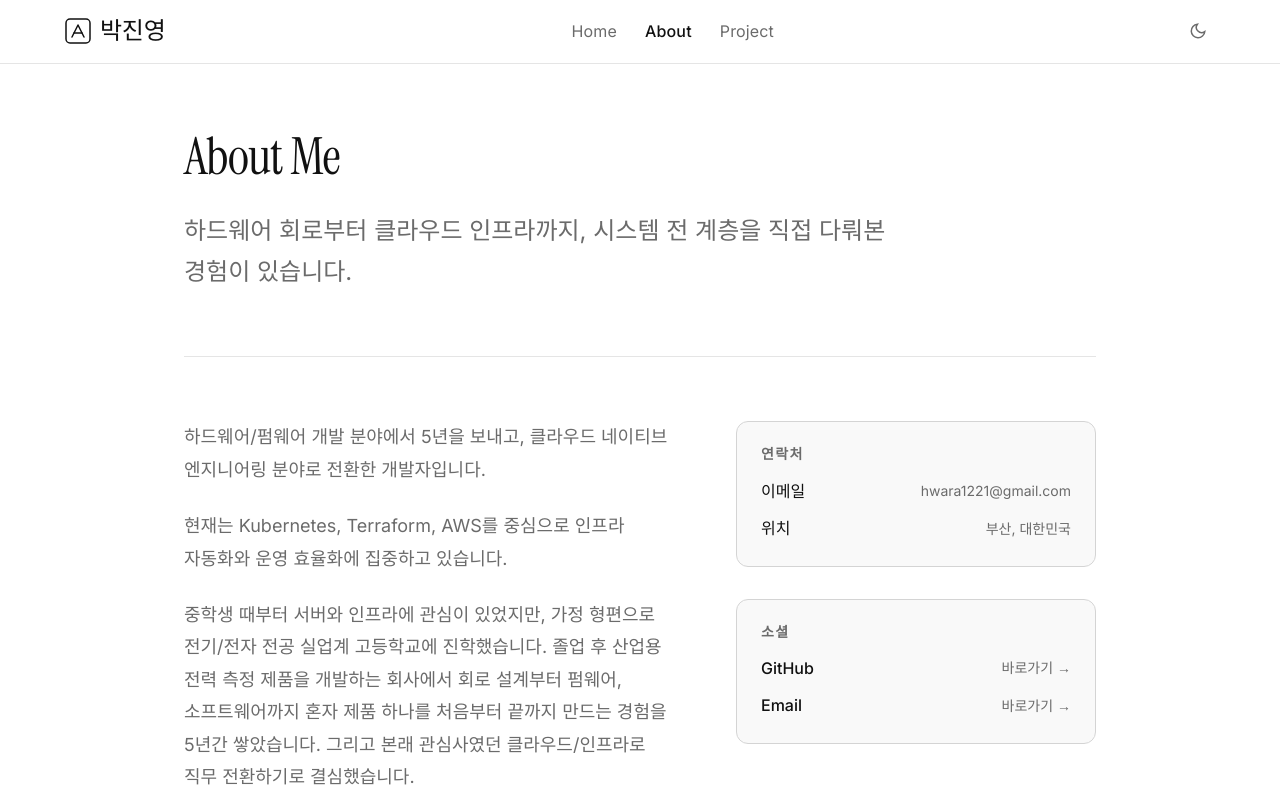
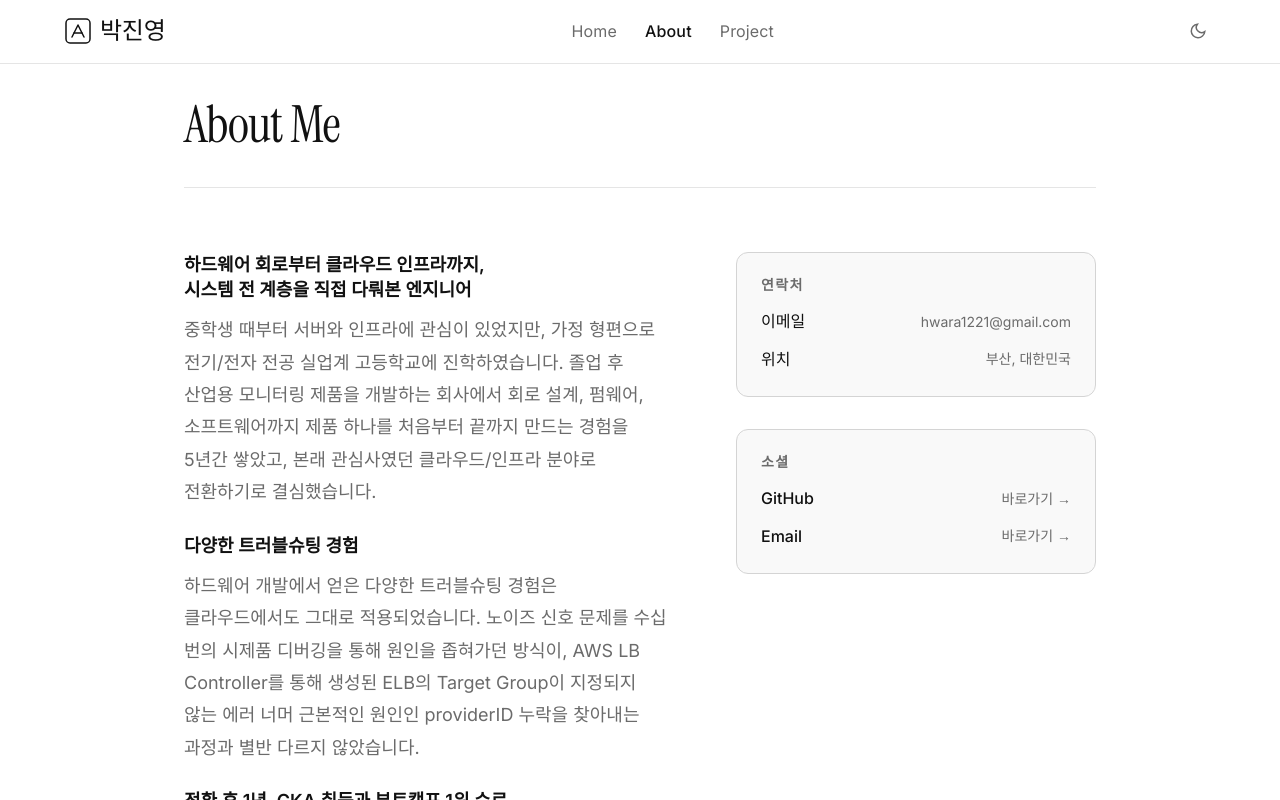
Before and after one commit to Hwara/portfolio, a React (Vite) app: page / in a window 1280 px wide. Both pictures are taken after a click on the button "소개 보기". Shown: the top 800 px of the page. Built offline with nearby package versions, Linux system fonts and the light colour scheme.

Commit message:
feat: improve readability

```diff
--- a/src/components/AboutPage.css
+++ b/src/components/AboutPage.css
@@ -1,5 +1,5 @@
 .about__hero {
-  padding-block: var(--space-16);
+  padding-block: var(--space-8);
   border-bottom: 1px solid var(--color-divider);
 }
 
@@ -8,14 +8,6 @@
   font-size: var(--text-2xl);
   font-weight: 400;
   letter-spacing: -0.02em;
-  margin-bottom: var(--space-6);
-}
-
-.about__hero-lead {
-  font-size: var(--text-lg);
-  color: var(--color-text-muted);
-  max-width: 56ch;
-  line-height: 1.7;
 }
 
 .about__body {
@@ -31,18 +23,36 @@
   gap: var(--space-6);
 }
 
-.about__body-text p {
+.about__section {
+  display: flex;
+  flex-direction: column;
+  gap: var(--space-3);
+}
+
+.about__section-title {
+  font-size: var(--text-base);
+  font-weight: 600;
+  color: var(--color-text);
+  line-height: 1.4;
+  white-space: pre-line;
+  /* \n 줄바꿈 처리 */
+}
+
+.about__section-body {
   font-size: var(--text-base);
   color: var(--color-text-muted);
   line-height: 1.8;
   max-width: 58ch;
+  word-break: keep-all;
+  overflow-wrap: break-word;
 }
 
-.about__body-text h3 {
-  font-size: var(--text-lg);
-  font-weight: 500;
-  margin-top: var(--space-4);
-  margin-bottom: var(--space-2);
+/* 기술 스택 블록 */
+.about__skills-block {
+  display: flex;
+  flex-direction: column;
+  gap: var(--space-3);
+  margin-top: var(--space-2);
 }
 
 .about__sidebar {
@@ -171,6 +181,29 @@
   max-width: 56ch;
 }
 
+.experience__desc-list {
+  list-style: none;
+  display: flex;
+  flex-direction: column;
+  gap: var(--space-2);
+}
+
+.experience__desc-list li {
+  font-size: var(--text-sm);
+  color: var(--color-text-muted);
+  line-height: 1.7;
+  padding-left: var(--space-4);
+  position: relative;
+  word-break: keep-all;
+}
+
+.experience__desc-list li::before {
+  content: "-";
+  position: absolute;
+  left: 0;
+  color: var(--color-text-faint);
+}
+
 @media (max-width: 768px) {
   .about__body {
     grid-template-columns: 1fr;
--- a/src/components/AboutPage.jsx
+++ b/src/components/AboutPage.jsx
@@ -8,18 +8,24 @@ export default function AboutPage() {
         {/* Hero */}
         <section className="about__hero" aria-labelledby="about-title">
           <h1 id="about-title" className="about__hero-title fade-in fade-in-1">About Me</h1>
-          <p className="about__hero-lead fade-in fade-in-2">{PROFILE.bio}</p>
         </section>
 
         {/* Body */}
         <section className="about__body" aria-label="소개 상세">
           <div className="about__body-text fade-in fade-in-1">
-            {PROFILE.about.map((t, i) => <p key={i}>{t}</p>)}
-            <h3>기술 스택</h3>
-            <div className="about__skills">
-              {PROFILE.skills.map((s) => (
-                <span key={s} className="skill-tag">{s}</span>
-              ))}
+            {PROFILE.about.map((item, i) => (
+              <div key={i} className="about__section">
+                <h3 className="about__section-title">{item.title}</h3>
+                <p className="about__section-body">{item.body}</p>
+              </div>
+            ))}
+            <div className="about__skills-block">
+              <h3 className="about__section-title">기술 스택</h3>
+              <div className="about__skills">
+                {PROFILE.skills.map((s) => (
+                  <span key={s} className="skill-tag">{s}</span>
+                ))}
+              </div>
             </div>
           </div>
 
@@ -70,7 +76,9 @@ export default function AboutPage() {
                 </div>
                 <div className="experience__content">
                   <h3>{e.role}</h3>
-                  <p>{e.desc}</p>
+                  <ul className="experience__desc-list">
+                    {e.desc.map((d, i) => <li key={i}>{d}</li>)}
+                  </ul>
                 </div>
               </article>
             ))}
--- a/src/data/index.js
+++ b/src/data/index.js
@@ -1,17 +1,23 @@
 export const PROFILE = {
   name: "박진영",
   nameEn: "Jinyeong Park",
-  role: "Cloud/Infra Engineer",
+  role: "Cloud / Infra Engineer",
 
-  bio: "하드웨어 회로부터 클라우드 인프라까지, 시스템 전 계층을 직접 다뤄본 경험이 있습니다.",
+  bio: "하드웨어 개발부터 클라우드 인프라까지, 시스템 전 계층을 직접 다뤄본 엔지니어",
   about: [
-    "하드웨어/펌웨어 개발 분야에서 5년을 보내고, 클라우드 네이티브 엔지니어링 분야로 전환한 개발자입니다.",
-    "현재는 Kubernetes, Terraform, AWS를 중심으로 인프라 자동화와 운영 효율화에 집중하고 있습니다.",
-    "중학생 때부터 서버와 인프라에 관심이 있었지만, 가정 형편으로 전기/전자 전공 실업계 고등학교에 진학했습니다. 졸업 후 산업용 전력 측정 제품을 개발하는 회사에서 회로 설계부터 펌웨어, 소프트웨어까지 혼자 제품 하나를 처음부터 끝까지 만드는 경험을 5년간 쌓았습니다. 그리고 본래 관심사였던 클라우드/인프라로 직무 전환하기로 결심했습니다.",
-    "하드웨어 개발을 통해 다양한 트러블슈팅 경험을 얻게 되었습니다. 노이즈 신호로 인한 오류 동작을 해결하기 위해 수십 번의 시제품을 제작하며 문제를 좁혀가는 과정을 반복하였고 결국 문제를 해결하였습니다.",
-    "이 경험은 클라우드 인프라에서도 그대로 이어져 Calico CNI 네트워크 장애에서 표면적 오류(DNS 에러) 너머의 근본적인 원인 (BGP/VXLAN 포트 차단)을 찾아내는 기반이 되었습니다. 이처럼 계층을 넘나들며 원인을 추적하는 사고방식은 하드웨어 디버깅을 통해 만들어질 수 있었습니다.",
-    "앞으로의 목표는 동료분들이 믿고 의지할 수 있는 든든한 버팀목같은 엔지니어가 되는 것 입니다.",
-    "이 같은 목표를 달성하기 위해 부트캠프 프로젝트에서 팀원이 건강 문제로 잠시 빠지게 되어 인프라 전반을 혼자 담당하게 된 상황에서도 Terraform IaC, Kubernetes 클러스터 구축, 보안 시스템까지 기존 목표한 기능 구현을 완료하는 등의 노력을 다하였습니다.",
+    {
+      title: "하드웨어 회로부터 클라우드 인프라까지, 시스템 전 계층을 직접 다뤄본 엔지니어",
+      body: "중학생 때부터 서버와 인프라에 관심이 있었지만, 가정 형편으로 전기/전자 전공 실업계 고등학교에 진학하였습니다. 졸업 후 산업용 모니터링 제품을 개발하는 회사에서 회로 설계, 펌웨어, 소프트웨어까지 제품 하나를 처음부터 끝까지 만드는 경험을 5년간 쌓았고, 본래 관심사였던 클라우드/인프라 분야로 전환하기로 결심했습니다."
+    },
+    {
+      title: "다양한 트러블슈팅 경험",
+      body: "하드웨어 개발에서 얻은 다양한 트러블슈팅 경험은 클라우드에서도 그대로 적용되었습니다. 노이즈 신호 문제를 수십 번의 시제품 디버깅을 통해 원인을 좁혀가던 방식이, AWS LB Controller를 통해 생성된 ELB의 Target Group이 지정되지 않는 에러 너머 근본적인 원인인 providerID 누락을 찾아내는 과정과 별반 다르지 않았습니다."
+
+    },
+    {
+      title: "전환 후 1년, CKA 취득과 부트캠프 1위 수료",
+      body: "새로운 기술이나 지식을 접할 때마다 이를 적극적으로 학습해 클라우드 부트캠프를 1위의 성적으로 수료하고 CKA를 취득했습니다. 현재는 Kubernetes, Terraform, AWS를 중심으로 인프라 자동화와 운영 효율화에 집중하고 있습니다."
+    },
   ],
   contact: { email: "hwara1221@gmail.com", location: "부산, 대한민국" },
   stats: [
@@ -20,7 +26,7 @@ export const PROFILE = {
     { num: "7", label: "자격 취득" },
   ],
   skills: [
-    "Spring Boot", "Kubernetes", "Terraform", "AWS Cloud", "Git", "GitHub Actions",
+    "Kubernetes", "Terraform", "AWS Cloud", "Python", "Git", "GitHub Actions",
     "ArgoCD", "Prometheus", "Grafana", "Loki",
   ],
   social: [
@@ -31,10 +37,14 @@ export const PROFILE = {
 
 export const EXPERIENCES = [
   {
-    period: "2019 — 2025",
+    period: "2019 - 2025",
     company: "(주)솔루윈스",
     role: "기업부설연구소 주임연구원",
-    desc: [`주로 측정/제어 하드웨어 및 펌웨어 개발을 담당하며 회로 설계, PCB 제작, 펌웨어 개발 및 테스트까지 포함한 전반적인 프로젝트 실무를 주도하였고, RS485 Modbus, SPI, I2C, CAN 등 산업용 통신 프로토콜 기반 제품을 설계하고 공장에 테스트베드 설치를 수행했습니다.`]
+    desc: [
+      "산업용 측정/제어 제품의 회로 설계, PCB Artwork, 펌웨어 개발 등 전반적인 프로젝트를 주도",
+      "전력 모니터링 장치 등 5개 이상 제품의 개발 실무 담당",
+      "현장 제품 설치 및 시스템 유지보수",
+    ]
   },
 ];
 
```
